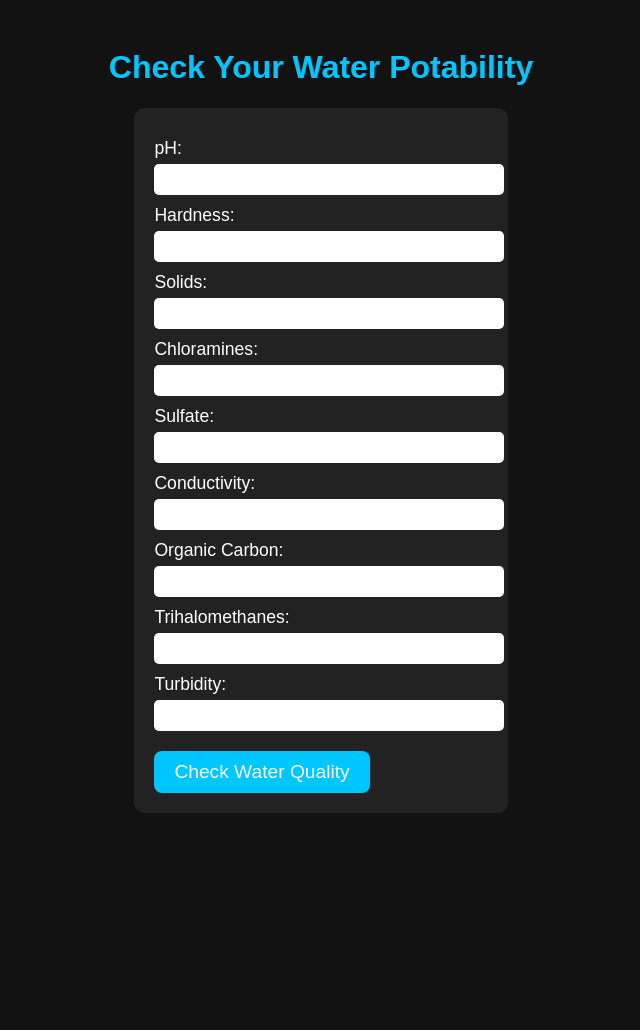
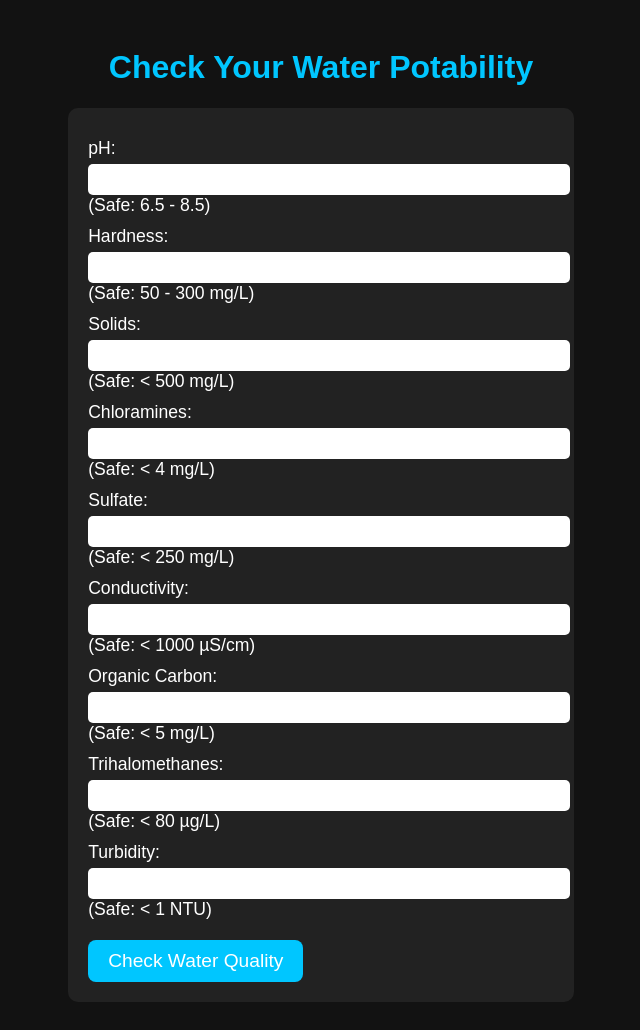
Before and after one commit to pranithpran/CP2_Water_potability, a Flask app: page /predict in a window 1280 px wide. Shown: the whole page, without its empty margins (319-959 px from the left). Before the commit the page ends 813 px from the top, so only its background shows below. Run offline with Flask 3, Linux system fonts and the light colour scheme; parts of the project's set-up code (start-up, migrations or seed data) failed here and were passed over.

Commit message:
Update predict.html

```diff
--- a/templates/predict.html
+++ b/templates/predict.html
@@ -65,15 +65,15 @@
 
     <h1>Check Your Water Potability</h1>
     <form action="/predict" method="post">
-        <label>pH: <input type="number" name="ph" required></label>
-        <label>Hardness: <input type="number" name="Hardness" required></label>
-        <label>Solids: <input type="number" name="Solids" required></label>
-        <label>Chloramines: <input type="number" name="Chloramines" required></label>
-        <label>Sulfate: <input type="number" name="Sulfate" required></label>
-        <label>Conductivity: <input type="number" name="Conductivity" required></label>
-        <label>Organic Carbon: <input type="number" name="Organic_carbon" required></label>
-        <label>Trihalomethanes: <input type="number" name="Trihalomethanes" required></label>
-        <label>Turbidity: <input type="number" name="Turbidity" required></label>
+        <label>pH: <input type="number" name="ph" required>(Safe: 6.5 - 8.5)</label>
+        <label>Hardness: <input type="number" name="Hardness" required>(Safe: 50 - 300 mg/L)</label>
+        <label>Solids: <input type="number" name="Solids" required>(Safe: < 500 mg/L)</label>
+        <label>Chloramines: <input type="number" name="Chloramines" required>(Safe: < 4 mg/L)</label>
+        <label>Sulfate: <input type="number" name="Sulfate" required>(Safe: < 250 mg/L)</label>
+        <label>Conductivity: <input type="number" name="Conductivity" required>(Safe: < 1000 µS/cm)</label>
+        <label>Organic Carbon: <input type="number" name="Organic_carbon" required>(Safe: < 5 mg/L)</label>
+        <label>Trihalomethanes: <input type="number" name="Trihalomethanes" required>(Safe: < 80 µg/L)</label>
+        <label>Turbidity: <input type="number" name="Turbidity" required>(Safe: < 1 NTU)</label>
         <button type="submit">Check Water Quality</button>
     </form>
 
```
